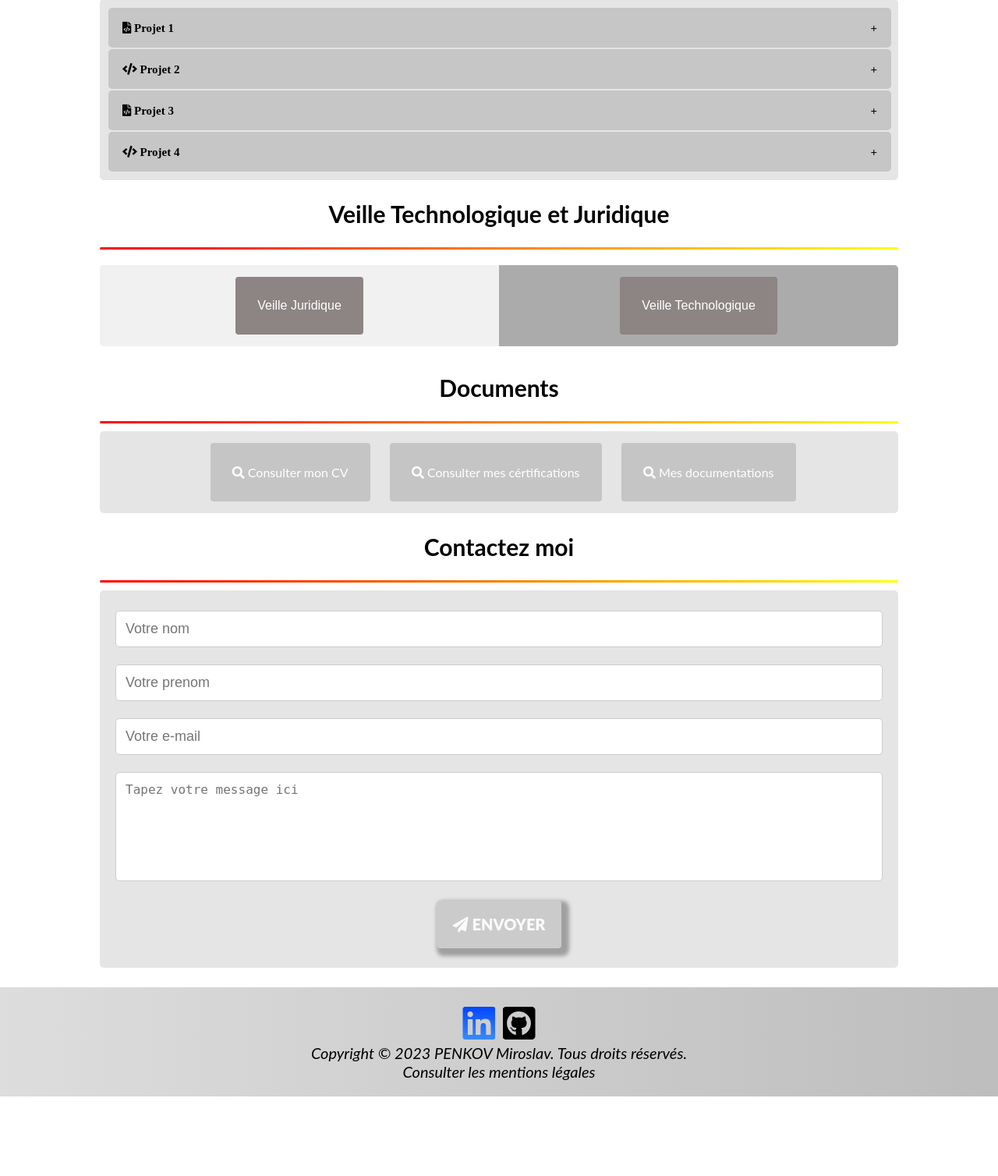
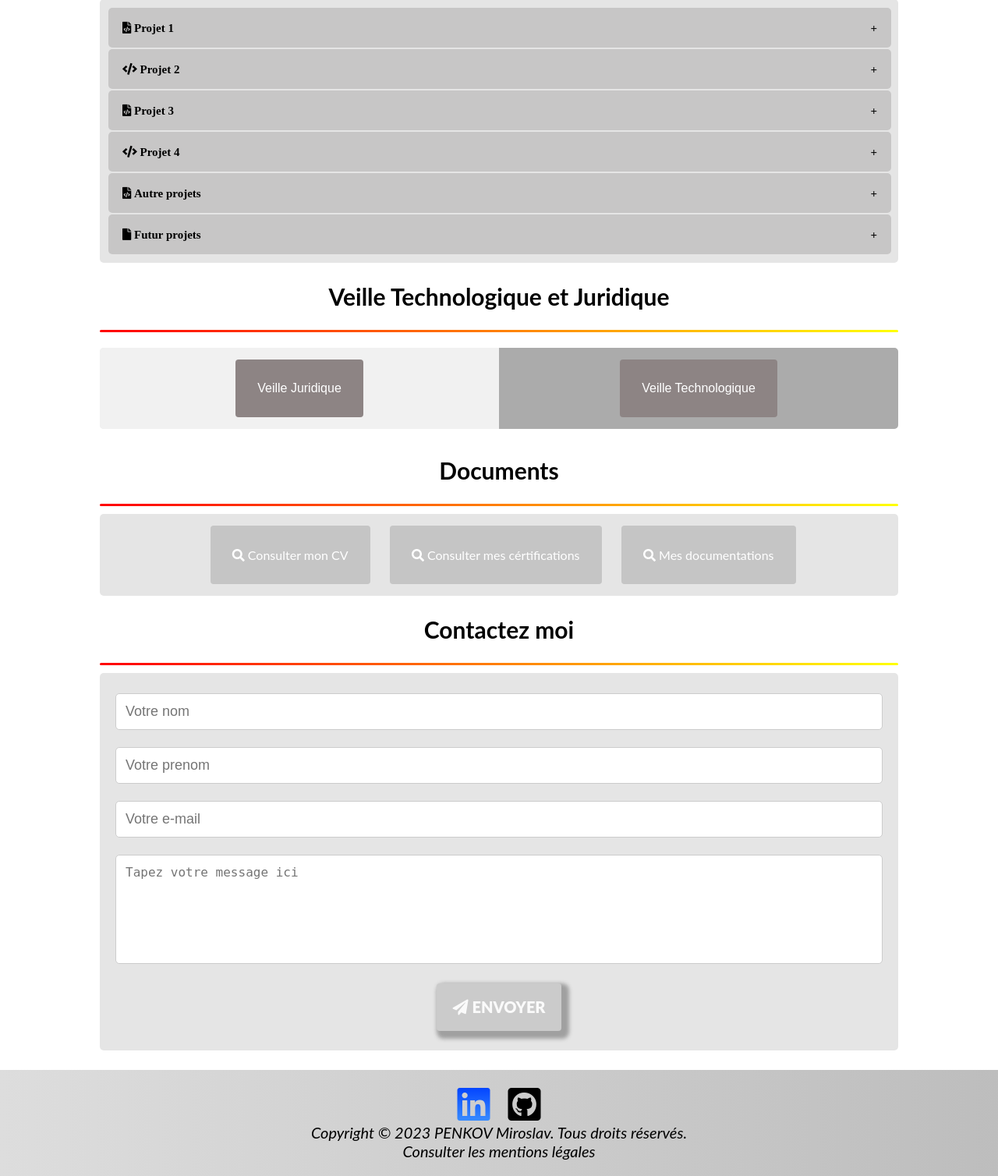
Before and after one commit to PENKOV-Miroslav/PENKOV-Miroslav.github.io, a PHP site: page / in a window 1280 px wide. Shown: the part 1597-3105 px from the top of the page at 78% size. Before the commit the page ends 3003 px from the top, so only its background shows below. Run offline with PHP 8.4, Linux system fonts and the light colour scheme.

Commit message:
Add files via upload

```diff
--- a/index.html
+++ b/index.html
@@ -126,20 +126,23 @@
                                                                     <section>
                                                                       <h2>Conceptes maîtrisés:</h2>
                                                                       <ul>
-                                                                        <li><i class="fas fa-user-shield"></i> RGPD(Règlement Général sur la Protection des Données)</li>
-                                                                        <li><i class="fas fa-cogs"></i> POO(Programation Orientée Objets)</li>
-                                                                        <li><i class="fas fa-cogs"></i> MVC(Méthodes, Vues, Controllers)</li>
-                                                                        <li><i class="fas fa-shield-alt"></i> Cybersécurité</li>
+                                                                        <li><i class="fas fa-user-shield fa-fw fa-2x"></i> RGPD(Règlement Général sur la Protection des Données)</li>
+                                                                        <li><i class="fas fa-cogs fa-fw fa-2x"></i> POO(Programation Orientée Objets)</li>
+                                                                        <li><i class="fas fa-cogs fa-fw fa-2x"></i> MVC(Modèles, Vues, Controllers)</li>
+                                                                        <li><i class="fas fa-shield-alt fa-fw fa-2x"></i> Cybersécurité</li>
                                                                       </ul>
                                                                     </section>
 
                                                                     <section>
                                                                       <h2>Mes qualités personnels:</h2>
                                                                       <ul>
-                                                                        <li><i class="fas fa-hard-hat"></i> Travailleur acharné</li>
-                                                                        <li><i class="fas fa-users"></i> Esprit d'équipe</li>
-                                                                        <li><i class="fas fa-comments"></i> Communicateur efficace</li>
-                                                                        <li><i class="fas fa-lightbulb"></i> Adaptabilité</li>
+                                                                        <li><i class="fas fa-hard-hat fa-fw fa-2x"></i> Travailleur acharné</li>
+                                                                        <li><i class="fas fa-users fa-fw fa-2x"></i> Esprit d'équipe</li>
+                                                                        <li><i class="fas fa-comments fa-fw fa-2x"></i> Communicateur efficace</li>
+                                                                        <li><i class="fas fa-lightbulb fa-fw fa-2x"></i> Adaptabilité</li>
+                                                                        <li><i class="fas fa-brain fa-fw fa-2x"></i> Esprit d'analyse</li>
+                                                                        <li><i class="fas fa-lightbulb fa-fw fa-2x"></i> Créativité</li>
+                                                                        <li><i class="fas fa-rocket fa-fw fa-2x"></i> Autonomie et prise d'initiative</li>
                                                                       </ul>
                                                                     </section>
 
@@ -178,19 +181,25 @@
                                               <div class="card-collection">
                                                 <div class="card-wrapper">
                                                   <div class="card">
-                                                    <img src="img-gestculture-1.png" alt="Image 1">
+                                                    <img src="img-wiclic-1.png" alt="Image 1">
                                                   </div>
                                                   <div class="card">
-                                                    <img src="img-gestculture-2.png" alt="Image 2">
+                                                    <img src="img-wiclic-2.png" alt="Image 2">
                                                   </div>
                                                   <div class="card">
-                                                    <img src="img-gestculture-3.png" alt="Image 3">
+                                                    <img src="img-wiclic-3.png" alt="Image 3">
                                                   </div>
                                                   <div class="card">
-                                                    <img src="img-gestculture-4.png" alt="Image 4">
+                                                    <img src="img-wiclic-4.png" alt="Image 4">
                                                   </div>
                                                   <div class="card">
-                                                    <img src="img-gestculture-5.png" alt="Image 5">
+                                                    <img src="img-wiclic-5.png" alt="Image 5">
+                                                  </div>
+                                                  <div class="card">
+                                                    <img src="img-wiclic-6.png" alt="Image 6">
+                                                  </div>
+                                                  <div class="card">
+                                                    <img src="img-wiclic-7.png" alt="Image 7">
                                                   </div>
 
                                                   <!-- Ajoutez d'autres cartes ici -->
@@ -225,19 +234,13 @@ Mon principal objectif était de développer un système permettant d'automatise
                                               <div class="card-collection">
                                                 <div class="card-wrapper">
                                                   <div class="card">
-                                                    <img src="img-gestculture-1.png" alt="Image 1">
+                                                    <img src="img-electrol-1.png" alt="Image 1">
                                                   </div>
                                                   <div class="card">
-                                                    <img src="img-gestculture-2.png" alt="Image 2">
+                                                    <img src="img-electrol-2.png" alt="Image 2">
                                                   </div>
                                                   <div class="card">
-                                                    <img src="img-gestculture-3.png" alt="Image 3">
-                                                  </div>
-                                                  <div class="card">
-                                                    <img src="img-gestculture-4.png" alt="Image 4">
-                                                  </div>
-                                                  <div class="card">
-                                                    <img src="img-gestculture-5.png" alt="Image 5">
+                                                    <img src="img-electrol-3.png" alt="Image 3">
                                                   </div>
 
                                                   <!-- Ajoutez d'autres cartes ici -->
@@ -324,19 +327,19 @@ L'une des principales difficultés rencontrées lors de ce projet était de mett
                                             <div class="card-collection">
                                               <div class="card-wrapper">
                                                 <div class="card">
-                                                  <img src="img-gestculture-1.png" alt="Image 1">
+                                                  <img src="img-gestculture-1.png" alt="Image 1" class="img-limitee" >
                                                 </div>
                                                 <div class="card">
-                                                  <img src="img-gestculture-2.png" alt="Image 2">
+                                                  <img src="img-gestculture-2.png" alt="Image 2" class="img-limitee ">
                                                 </div>
                                                 <div class="card">
-                                                  <img src="img-gestculture-3.png" alt="Image 3">
+                                                  <img src="img-gestculture-3.png" alt="Image 3" class="img-limitee ">
                                                 </div>
                                                 <div class="card">
-                                                  <img src="img-gestculture-4.png" alt="Image 4">
+                                                  <img src="img-gestculture-4.png" alt="Image 4" class="img-limitee ">
                                                 </div>
                                                 <div class="card">
-                                                  <img src="img-gestculture-5.png" alt="Image 5">
+                                                  <img src="img-gestculture-5.png" alt="Image 5" class="img-limitee ">
                                                 </div>
 
                                                 <!-- Ajoutez d'autres cartes ici -->
@@ -352,6 +355,33 @@ L'une des principales difficultés rencontrées lors de ce projet était de mett
                                           <br>
                                           <a href="https://github.com/PENKOV-Miroslav/GestCulture" target="_blank" class="button-a" style="text-decoration: none;">  <i class="fa fa-share" aria-hidden="true"></i> Lien vers le projet GitHub</a>
                                         </div>
+
+                                        <button class="accordion fa fa-file-code-o"> Autre projets</button>
+                                          <div class="panel">
+                                                  <h1>Pendant la formation</h1>
+                                              <p>
+                                                -Réplication de base de données <br>
+                                                -Site Web Brocant’art (HTML, CSS, PHP et JS)<br>
+                                                -Site Web en nodeJS Mission Oizo<br>
+                                                -Application web introductive au Laravel<br>
+                                              </p>
+
+                                              </div>
+
+                                              <button class="accordion fa fa-file"> Futur projets</button>
+                                              <div class="panel">
+                                                       <h1>Je vais travailler : </h1>
+                                                  <p>
+                                                    -Amélioration du portfolio <br>
+                                                    -Création de documentation technique plus élaborées <br>
+                                                  </p>
+
+                                                  </div>
+
+                                              </div>
+
+                                        </div>
+
 
                                         <script src="gallery.js"></script>
                                         <script src="projet.js"></script>
@@ -426,7 +456,7 @@ L'une des principales difficultés rencontrées lors de ce projet était de mett
                                                                     <input  type="email" id="email" name="email" required placeholder="Votre e-mail">
                                                                     <textarea maxlength="2000" class="textarea" name="message" cols="30" rows="6" placeholder="Tapez votre message ici"></textarea>
                                                                     <br>
-                                                                    <button class="button fa fa-paper-plane" type="submit"> <span>ENVOYER</span> </button>
+                                                                    <button class="button fa fa-paper-plane fa-fw" type="submit"> <span>ENVOYER</span> </button>
                                                                 </form>
                                                         </div>
                                                 <br>
@@ -435,9 +465,8 @@ L'une des principales difficultés rencontrées lors de ce projet était de mett
 
                                                 <footer class="footer">
 
-                                                    <a href= "https://www.linkedin.com/in/miroslav-penkov-2a3078248/" class="fab fa-linkedin-square icon-footer-linkedin"></a>
-                                                    <a href= "https://github.com/PENKOV-Miroslav" class="fab fa-github-square icon-footer-github"></a>
-
+                                                    <a href= "https://www.linkedin.com/in/miroslav-penkov-2a3078248/" class="fab fa-linkedin-square icon-footer-linkedin fa-fw"></a>
+                                                    <a href= "https://github.com/PENKOV-Miroslav" class="fab fa-github-square icon-footer-github fa-fw"></a>
 
                                                     <div id="copyright"></div>
                                                     <!-- Fin Bas de page -->
--- a/style.css
+++ b/style.css
@@ -11,6 +11,8 @@
     --box-shadow-left:-10px 5px 5px 0px #4d4c4c53;
     --box-shadow-right:10px 5px 5px 0px #4d4c4c53;
     --transition: 0.2s;
+    --textalign: center;
+    --formetext: justify;
 }
 /********************************************************** DARK MODE *********************************************************************/
 .dark-mode{
@@ -46,7 +48,7 @@ body{
   box-sizing: border-box;
   margin: 0;
   padding: 0;
-  text-align: center;
+  text-align: var(--textalign);
   font-size: 20px;
   font-family: "Lato",'Lucida Sans', 'Lucida Sans Regular', 'Lucida Grande', 'Lucida Sans Unicode', Verdana, sans-serif;
 
@@ -58,7 +60,7 @@ p{
   margin-top: 6px; /* Add a top margin */
   margin-bottom: 16px; /* Bottom margin */
   resize: vertical;
-  text-align: justify;
+  text-align: var(--formetext) ;
   margin: 0 auto;
 }
 
@@ -66,7 +68,6 @@ p{
 
 .main_container {
   margin: 0 auto;
-  text-align: center;
 }
 
 hr {
@@ -223,7 +224,6 @@ input[type=text],input[type=email], select, textarea {
 
 .icon-footer-github{
   font-size:48px;
-  margin: 2px;
   text-decoration:none;
   background: black;
   -webkit-background-clip: text;
@@ -239,7 +239,6 @@ input[type=text],input[type=email], select, textarea {
 
 .icon-footer-linkedin{
   font-size:48px;
-  margin: 2px;
   text-decoration:none;
   background: -moz-linear-gradient(top, #0040ff 0%, #3b90ff 100%);
   background: -webkit-linear-gradient(top, #0040ff 0%, #3b90ff 100%);
@@ -796,3 +795,8 @@ background-color: #808080e3;
     padding: 3px;
   }
 }
+
+.img-limitee {
+  max-width: 50%;
+  height: auto;
+}
```
Also changed, not shown: img-electrol-1.png (added), img-electrol-2.png (added), img-electrol-3.png (added), img-wiclic-1.png (added), img-wiclic-2.png (added), img-wiclic-3.png (added), img-wiclic-4.png (added), img-wiclic-5.png (added), img-wiclic-6.png (added), img-wiclic-7.png (added).
